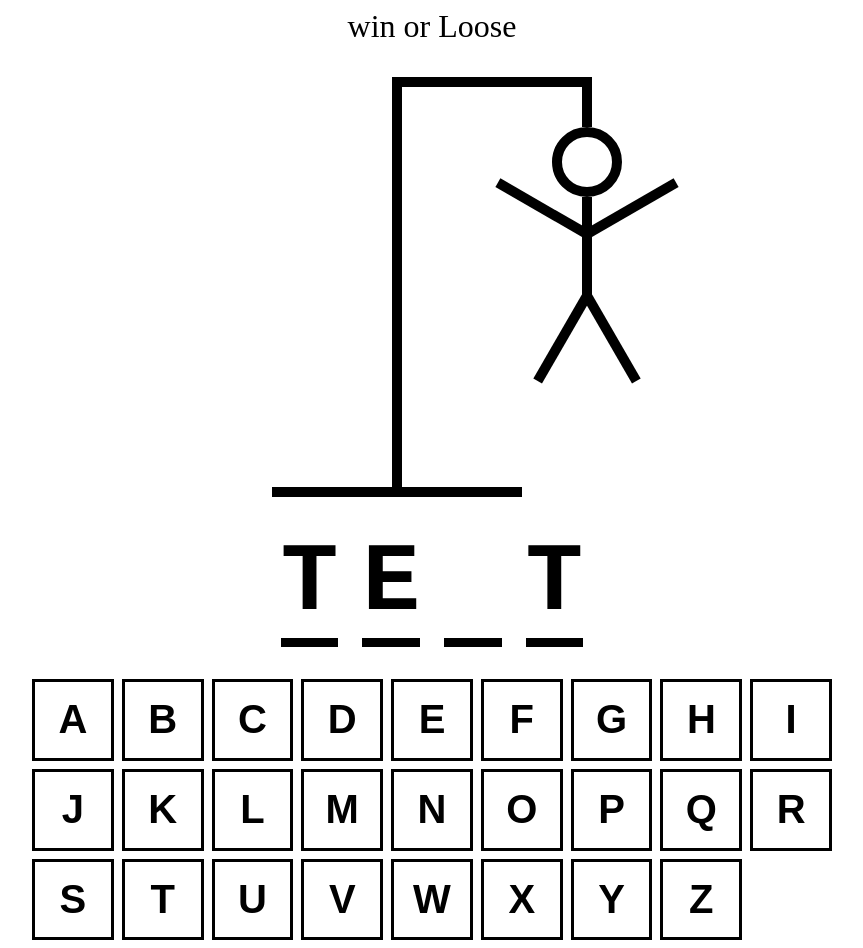
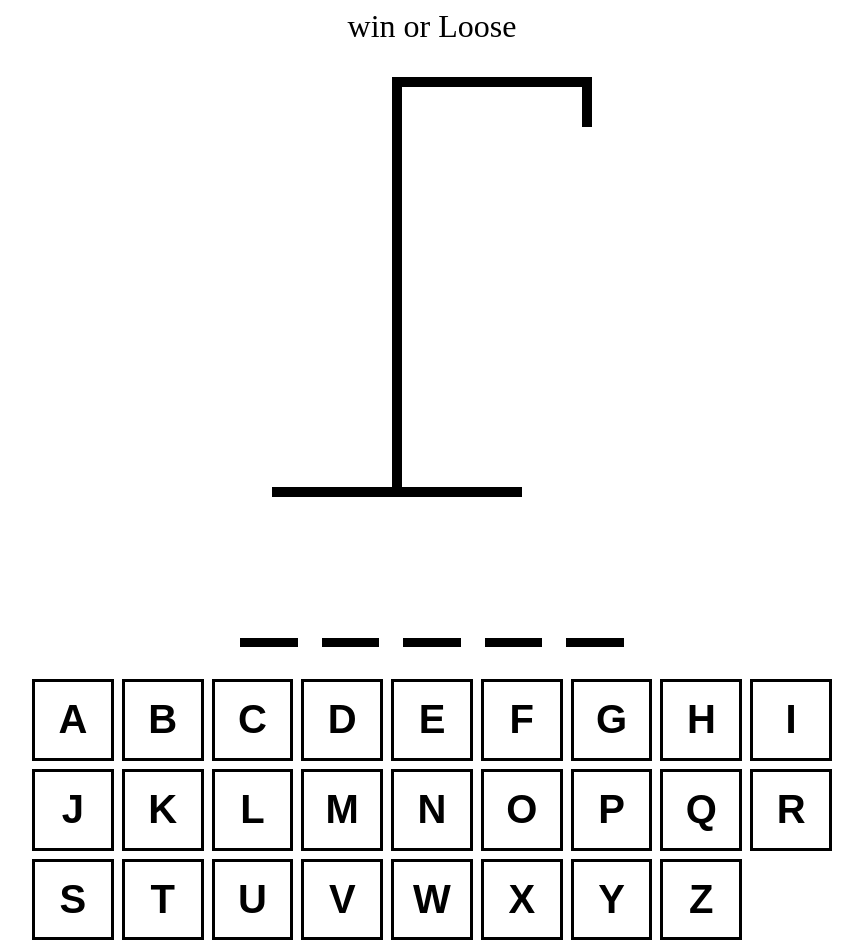
Before and after one commit to kamran1007/ReactTypeScript-hangman, a React (Create React App) app in the folder hangman/: page / in a window 1280 px wide. Shown: the whole page, without its empty margins (208-1071 px from the left). Built offline with nearby package versions, Linux system fonts and the light colour scheme.

Commit message:
Keyboard

```diff
--- a/hangman/src/App.tsx
+++ b/hangman/src/App.tsx
@@ -1,34 +1,60 @@
-import React, { useState } from 'react';
-import WordList from './wordList.json';
-import { HangmanWord } from './HangmanWord';
-import { Keyboard } from './Keyboard';
-import { HangmanDrawing } from './HangmanDrawing';
+import React, { useCallback, useEffect, useState } from "react";
+import WordList from "./wordList.json";
+import { HangmanWord } from "./HangmanWord";
+import { Keyboard } from "./Keyboard";
+import { HangmanDrawing } from "./HangmanDrawing";
+import { keyboard } from "@testing-library/user-event/dist/keyboard";
 function App() {
-  const [wordToGuess, setWordToGuess] = useState(()=>{
-    return WordList[Math.floor(Math.random() * WordList.length)]
-  })
-  const [guessedLetters, setGuessedLetters] = useState<string[]>([])
-  console.log(wordToGuess)
+  const [wordToGuess, setWordToGuess] = useState(() => {
+    return WordList[Math.floor(Math.random() * WordList.length)];
+  });
+  const [guessedLetters, setGuessedLetters] = useState<string[]>([]);
+  const incorrectLetter = guessedLetters.filter(
+    (letter) => !wordToGuess.includes(letter)
+  );
+  const addGuessedLetter = useCallback(
+    (letter: string) => {
+      if (guessedLetters.includes(letter)) return;
+      setGuessedLetters((currentLetter) => [...currentLetter, letter]);
+    },
+    [guessedLetters]
+  );
+
+  useEffect(() => {
+    const handler = (e: KeyboardEvent) => {
+      const key = e.key;
+      if (!key.match(/^[a-z]$/)) return;
+      e.preventDefault();
+      addGuessedLetter(key);
+    };
+    document.addEventListener("keypress", handler);
+
+    return () => {
+      document.removeEventListener("keypress", handler);
+    };
+  }, [guessedLetters]);
+  console.log(wordToGuess);
   return (
     <div
       style={{
         maxWidth: "800px",
         display: "flex",
-        flexDirection : "column",
-        gap : "2rem",
-        margin : "0 auto",
-        alignItems : "center"
-
-    }}
+        flexDirection: "column",
+        gap: "2rem",
+        margin: "0 auto",
+        alignItems: "center",
+      }}
     >
-      <div style={{fontSize : "2rem", alignItems : "center"}}> win or Loose
+      <div style={{ fontSize: "2rem", alignItems: "center" }}>
+        {" "}
+        win or Loose
       </div>
-      <HangmanDrawing/>
-      <HangmanWord/>
-      <div style={{alignSelf: "stretch"}}>
-      <Keyboard/>
+      <HangmanDrawing numberOfGuesses={incorrectLetter.length} />
+      <HangmanWord guessedLetters={guessedLetters} wordToGuess={wordToGuess} />
+      <div style={{ alignSelf: "stretch" }}>
+        <Keyboard />
       </div>
-      </div>
+    </div>
   );
 }
 
--- a/hangman/src/HangmanDrawing.tsx
+++ b/hangman/src/HangmanDrawing.tsx
@@ -79,15 +79,16 @@ const LEFT_LEG = (
     }}
   />
 );
-export function HangmanDrawing() {
+const BODY_PART = [HEAD,BODY,RIGHT_ARM,LEFT_ARM,RIGHT_LEG,LEFT_LEG]
+
+type HangmanDrawingProps ={
+  numberOfGuesses : number
+}
+export function HangmanDrawing({numberOfGuesses}:
+  HangmanDrawingProps) {
   return (
     <div style={{ position: "relative" }}>
-      {HEAD}
-      {BODY}
-      {RIGHT_ARM}
-      {LEFT_ARM}
-      {RIGHT_LEG}
-      {LEFT_LEG}
+      {BODY_PART.slice(0,numberOfGuesses)}
       <div
         style={{
           height: "50px",
--- a/hangman/src/HangmanWord.tsx
+++ b/hangman/src/HangmanWord.tsx
@@ -1,6 +1,9 @@
-export function HangmanWord() {
-  const geussedLetter = ["t","e"];
-  const word = "test";
+type HangmanWordProcs={
+    guessedLetters: string[]
+    wordToGuess : string
+}
+export function HangmanWord({guessedLetters,wordToGuess}:HangmanWordProcs) {
+
   return (
     <div
       style={{
@@ -12,11 +15,11 @@ export function HangmanWord() {
         fontFamily: "monospace",
       }}
     >
-      {word.split("").map((letter, index) => (
+      {wordToGuess.split("").map((letter, index) => (
         <span style={{ borderBottom: ".1em solid black" }} key={index}>
           <span
             style={{
-              visibility: geussedLetter.includes(letter) ? "visible" : "hidden",
+              visibility: guessedLetters.includes(letter) ? "visible" : "hidden",
             }}
           >
             {letter}
```
Also changed, not shown: hangman/src/Keyboard.tsx (+13 -11 lines).
